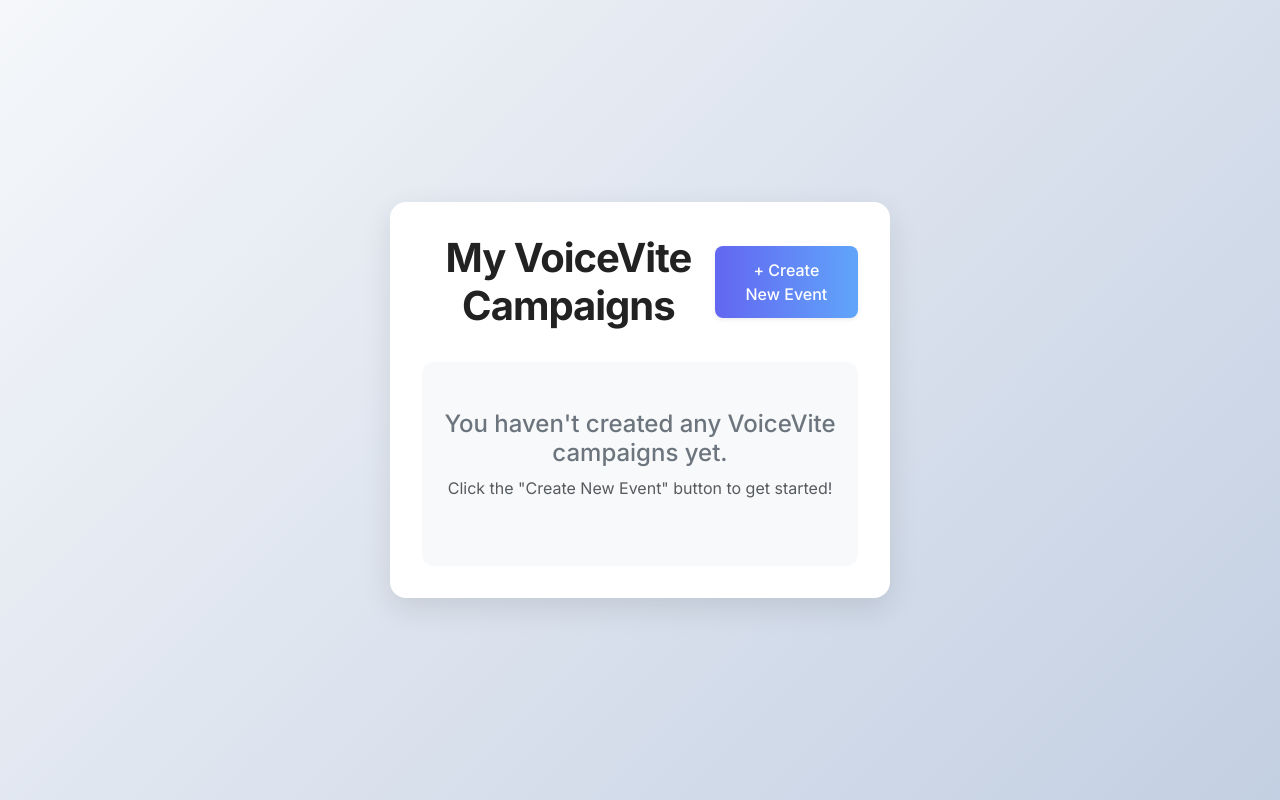
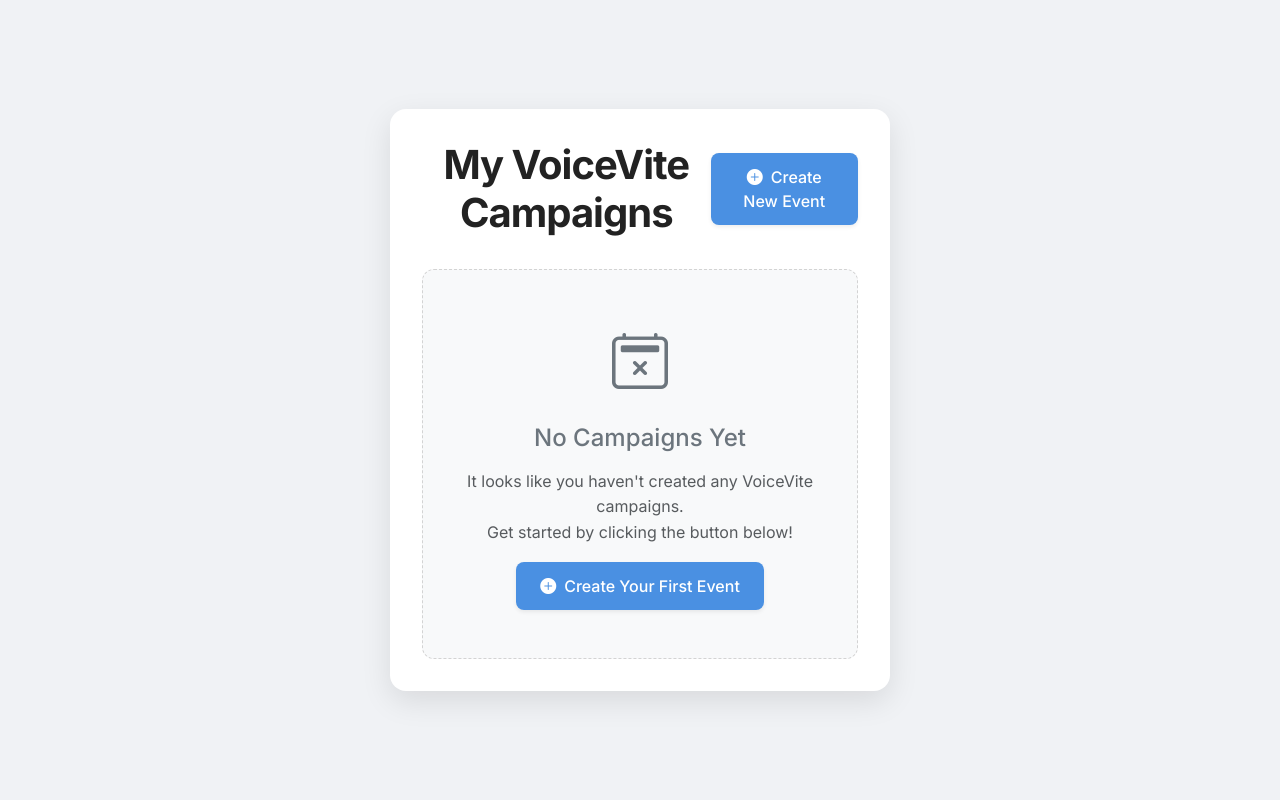
Before and after one commit to iamdhrv/voice-vite, a Flask app: page /dashboard in a window 1280 px wide. Run offline with Flask 3, Linux system fonts and the light colour scheme; the visitor is signed in with stand-in values (Sample User, id 1).

Commit message:
style: Update dashboard layout and enhance UI elements for better user experience

```diff
--- a/templates/dashboard.html
+++ b/templates/dashboard.html
@@ -5,25 +5,26 @@
     <meta name="viewport" content="width=device-width, initial-scale=1.0">
     <title>VoiceVite - Dashboard</title>
     <link href="https://fonts.googleapis.com/css2?family=Inter:wght@400;500;600;700&display=swap" rel="stylesheet">
-    <link href="https://cdn.jsdelivr.net/npm/bootstrap@5.3.3/dist/css/bootstrap.min.css" rel="stylesheet">
+    <link href="https://cdn.jsdelivr.net/npm/bootstrap@5.3.3/dist/css/bootstrap.min.css" rel="stylesheet" integrity="sha384-QWTKZyjpPEjISv5WaRU9OFeRpok6YctnYmDr5pNlyT2bRjXh0JMhjY6hW+ALEwIH" crossorigin="anonymous">
+    <link rel="stylesheet" href="https://cdn.jsdelivr.net/npm/bootstrap-icons@1.11.3/font/bootstrap-icons.min.css">
     <link rel="stylesheet" href="{{ url_for('static', filename='css/style.css') }}">
     <style>
         .voicevite-title { font-weight: 700; letter-spacing:-1px; font-size:2.5rem; color:#222; }
+        body { background: #f0f2f5; /* A slightly softer background for dashboard */ }
         .dashboard-header {
             display: flex;
             justify-content: space-between;
             align-items: center;
-            margin-bottom: 2rem;
         }
         .card.event-card {
             border-radius: .75rem;
-            box-shadow: 0 4px 12px rgba(0,0,0,0.08);
+            box-shadow: 0 4px 15px rgba(0,0,0,0.1); /* Slightly enhanced shadow */
             transition: transform 0.2s ease-in-out, box-shadow 0.2s ease-in-out;
             margin-bottom: 1.5rem;
         }
         .card.event-card:hover {
             transform: translateY(-3px);
-            box-shadow: 0 6px 16px rgba(0,0,0,0.12);
+            box-shadow: 0 6px 20px rgba(0,0,0,0.15); /* Enhanced hover shadow */
         }
         .card-footer {
             background-color: #f8f9fa;
@@ -40,6 +41,8 @@
             padding: 3rem 1rem;
             background-color: #f8f9fa;
             border-radius: .75rem;
+            border: 1px dashed #d3d3d3;
+            margin-top: 2rem;
         }
         .no-events h4 {
             color: #6c757d;
@@ -50,8 +53,8 @@
     <div class="container mt-5 mb-5">
         <header class="dashboard-header">
             <h1 class="voicevite-title mb-0">My VoiceVite Campaigns</h1>
-            <a href="{{ url_for('index') }}" class="btn btn-primary btn-lg rounded-3 shadow-sm" style="background: linear-gradient(90deg, #6366f1 0%, #60a5fa 100%); border: none;">
-                + Create New Event
+            <a href="{{ url_for('index') }}" class="btn btn-primary btn-lg rounded-3 shadow-sm" style="background-color: #4A90E2; border-color: #4A90E2;">
+                <i class="bi bi-plus-circle-fill me-2"></i>Create New Event
             </a>
         </header>
 
@@ -59,7 +62,10 @@
             {% if messages %}
                 <div class="mb-3">
                     {% for category, message in messages %}
-                        <div class="alert alert-{{ 'danger' if category == 'error' else category }} shadow-sm py-2 px-3 mb-2">{{ message }}</div>
+                        <div class="alert alert-{{ 'danger' if category == 'error' else category }} alert-dismissible fade show shadow-sm py-2 px-3 mb-2" role="alert">
+                            {{ message }}
+                            <button type="button" class="btn-close btn-sm" data-bs-dismiss="alert" aria-label="Close"></button>
+                        </div>
                     {% endfor %}
                 </div>
             {% endif %}
@@ -68,40 +74,41 @@
         {% if events_data and events_data|length > 0 %}
             <div class="row">
                 {% for event_item in events_data %}
-                <div class="col-md-6 col-lg-4">
-                    <div class="card event-card">
+                <div class="col-md-6 col-xl-4"> {# Adjusted for potentially wider screens #}
+                    <div class="card event-card h-100"> {# h-100 for equal height cards in a row #}
                         <div class="card-body">
-                            <h5 class="card-title">{{ event_item.event.event_type or 'N/A' }}</h5>
+                            <h5 class="card-title fw-semibold">{{ event_item.event.event_type or 'N/A' }}</h5>
                             <p class="card-text text-muted mb-1">
                                 <small>
+                                    <i class="bi bi-calendar-event me-1"></i>
                                     {{ event_item.event.event_date.strftime('%a, %b %d, %Y') if event_item.event.event_date else 'Date TBD' }}
                                     {% if event_item.event.event_time %}
                                     at {{ event_item.event.event_time.strftime('%I:%M %p') }}
                                     {% endif %}
                                 </small>
                             </p>
-                            <p class="card-text"><i class="fas fa-map-marker-alt me-1 text-secondary"></i> {{ event_item.event.location or 'Location TBD' }}</p>
+                            <p class="card-text"><i class="bi bi-geo-alt-fill me-1 text-secondary"></i> {{ event_item.event.location or 'Location TBD' }}</p>
                             <p class="card-text">
-                                <i class="fas fa-users me-1 text-secondary"></i>
+                                <i class="bi bi-people-fill me-1 text-secondary"></i>
                                 {{ event_item.guest_count }} Guest{{ 's' if event_item.guest_count != 1 else '' }}
                             </p>
                             <div class="rsvp-summary mb-2">
-                                <span class="badge bg-success text-white me-1">{{ event_item.rsvp_summary.get('yes', 0) }} Yes</span>
-                                <span class="badge bg-danger text-white me-1">{{ event_item.rsvp_summary.get('no', 0) }} No</span>
-                                <span class="badge bg-warning text-dark me-1">{{ event_item.rsvp_summary.get('maybe', 0) }} Maybe</span>
-                                <span class="badge bg-secondary text-white">{{ event_item.rsvp_summary.get('pending', 0) }} Pending</span>
+                                <span class="badge bg-success text-white me-1"><i class="bi bi-check-circle-fill me-1"></i>{{ event_item.rsvp_summary.get('yes', 0) }} Yes</span>
+                                <span class="badge bg-danger text-white me-1"><i class="bi bi-x-circle-fill me-1"></i>{{ event_item.rsvp_summary.get('no', 0) }} No</span>
+                                <span class="badge bg-warning text-dark me-1"><i class="bi bi-question-circle-fill me-1"></i>{{ event_item.rsvp_summary.get('maybe', 0) }} Maybe</span>
+                                <span class="badge bg-secondary text-white"><i class="bi bi-hourglass-split me-1"></i>{{ event_item.rsvp_summary.get('pending', 0) }} Pending</span>
                             </div>
                         </div>
                         <div class="card-footer d-flex justify-content-between align-items-center">
                             <div>
                                 Status:
                                 <span class="badge rounded-pill
-                                    {% if event_item.event.status.lower() == 'draft' %} bg-light text-dark
-                                    {% elif event_item.event.status.lower() == 'processing' %} bg-info text-dark
-                                    {% elif event_item.event.status.lower() == 'calls initiated' %} bg-primary
-                                    {% elif event_item.event.status.lower() == 'completed' %} bg-success
-                                    {% elif event_item.event.status.lower().startswith('failed') %} bg-danger
-                                    {% else %} bg-secondary {% endif %} status-badge">
+                                    {% if event_item.event.status.lower() == 'draft' %} text-bg-light
+                                    {% elif event_item.event.status.lower() == 'processing' %} text-bg-info
+                                    {% elif event_item.event.status.lower() == 'calls initiated' %} text-bg-primary
+                                    {% elif event_item.event.status.lower() == 'completed' %} text-bg-success
+                                    {% elif event_item.event.status.lower().startswith('failed') %} text-bg-danger
+                                    {% else %} text-bg-secondary {% endif %} status-badge">
                                     {{ event_item.event.status | title }}
                                 </span>
                             </div>
@@ -114,12 +121,14 @@
             </div>
         {% else %}
             <div class="no-events">
-                <h4>You haven't created any VoiceVite campaigns yet.</h4>
-                <p class="text-muted">Click the "Create New Event" button to get started!</p>
+                <i class="bi bi-calendar2-x d-block mb-3" style="font-size: 3.5rem; color: #6c757d;"></i>
+                <h4 class="mb-3">No Campaigns Yet</h4>
+                <p class="text-muted mb-3">It looks like you haven't created any VoiceVite campaigns. <br>Get started by clicking the button below!</p>
+                <a href="{{ url_for('index') }}" class="btn btn-primary btn-lg rounded-3 shadow-sm" style="background-color: #4A90E2; border-color: #4A90E2;"><i class="bi bi-plus-circle-fill me-2"></i>Create Your First Event</a>
             </div>
         {% endif %}
     </div>
-    <script src="https://cdn.jsdelivr.net/npm/bootstrap@5.3.3/dist/js/bootstrap.bundle.min.js"></script>
+    <script src="https://cdn.jsdelivr.net/npm/bootstrap@5.3.3/dist/js/bootstrap.bundle.min.js" integrity="sha384-YvpcrYf0tY3lHB60NNkmXc5s9fDVZLESaAA55NDzOxhy9GkcIdslK1eN7N6jIeHz" crossorigin="anonymous"></script>
     <!-- Include Font Awesome for icons if desired, e.g., via CDN -->
     <!-- <script src="https://kit.fontawesome.com/[YOUR_KIT_ID].js" crossorigin="anonymous"></script> -->
 </body>
```
